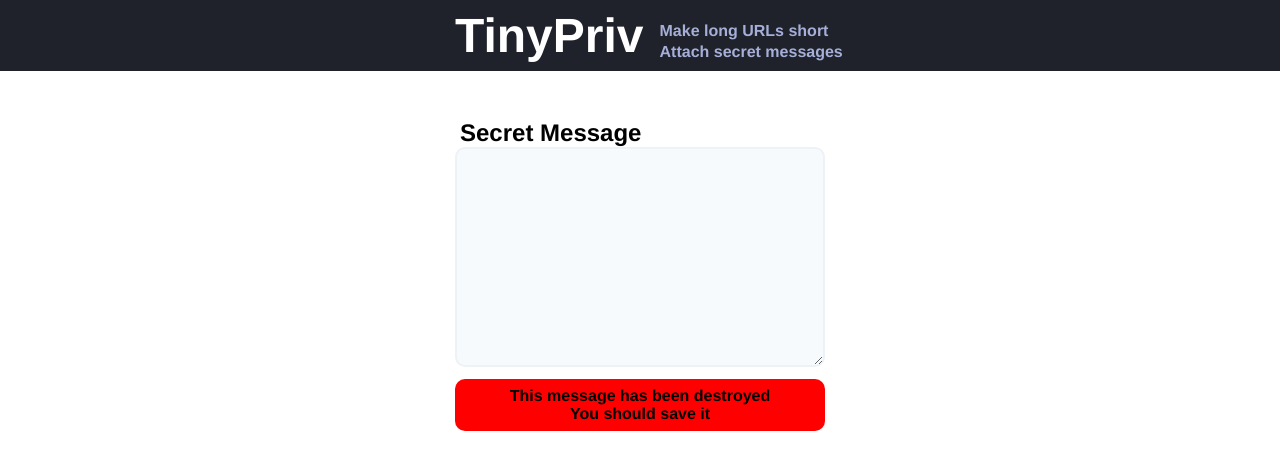
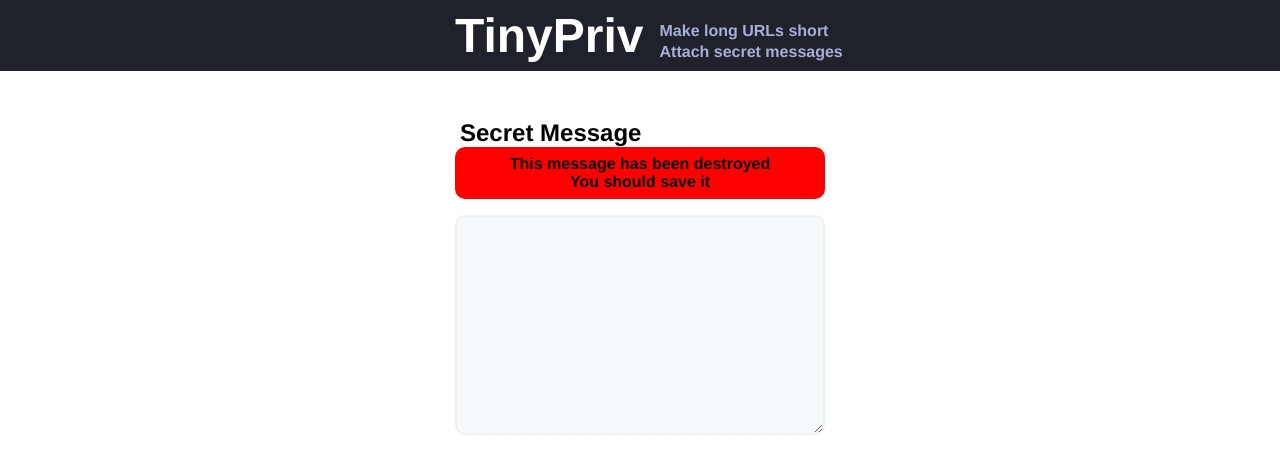
Before and after one commit to BastinJafari/tinypriv-frontend, a React (Create React App) app: page /1 in a window 1280 px wide. Shown: the top 474 px of the page. Built offline with nearby package versions, Linux system fonts and the light colour scheme.

Commit message:
Revert "Change position of destroyed message"
This reverts commit 8b5209344a45eb902550df2154acbd40129919ab.

```diff
--- a/src/components/ReadSecretPage.js
+++ b/src/components/ReadSecretPage.js
@@ -3,19 +3,18 @@ import Header from './Header'
 
 const ReadSecretPage = (props) => (
     <div>
-        <Header />
+        <Header/>
         <div className="container">
             <div className="textForm">
                 <label htmlFor="secretMessage">Secret Message</label>
-                <textarea
-                    className="inputForm--message"
-                    readOnly
-                    value={props.message}
-                />
                 <p className="warning">
                     This message has been destroyed<br />
                     You should save it
-                </p>
+                </p>                <textarea
+                className= "inputForm--message"
+                readOnly
+                value={props.message}
+                />
             </div>
         </div>
     </div>
```
